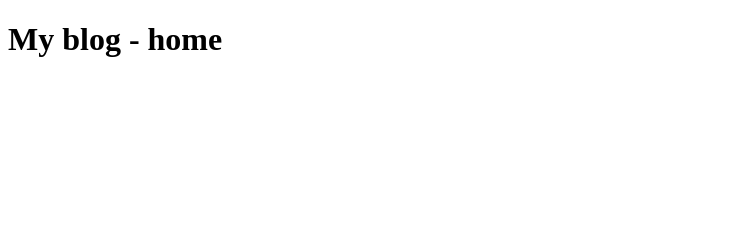
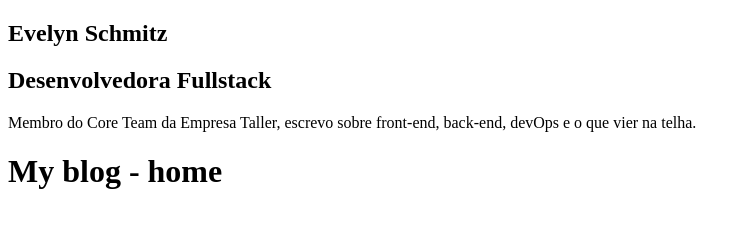
Before and after one commit to AlyoshaS/gatsby-course, a Gatsby site: page / in a window 1280 px wide. Shown: the whole page, without its empty margins (0-751 px from the left). Built offline with nearby package versions, Linux system fonts and the light colour scheme; Gatsby itself is replaced by a stand-in of ours.

Commit message:
feat: added Profile component.

```diff
--- /dev/null
+++ b/src/components/Profile/index.js
@@ -0,0 +1,11 @@
+import React from "react"
+
+const Profile = () => (
+  <div className="Profile-wrapper">
+    <h1>Evelyn Schmitz</h1>
+    <h2>Desenvolvedora Fullstack</h2>
+    <p>Membro do Core Team da Empresa Taller, escrevo sobre front-end, back-end, devOps e o que vier na telha.</p>
+  </div>
+)
+
+export default Profile
--- a/src/components/layout.js
+++ b/src/components/layout.js
@@ -1,10 +1,14 @@
 import React from "react"
 import PropTypes from "prop-types"
+import Profile from "./Profile"
 
 const Layout = ({ children }) => {
 
   return (
     <>
+      <aside>
+        <Profile />
+      </aside>
       <main>{children}</main>
     </>
   )
```
Also changed, not shown: src/images/gatsby-icon.png (added).
